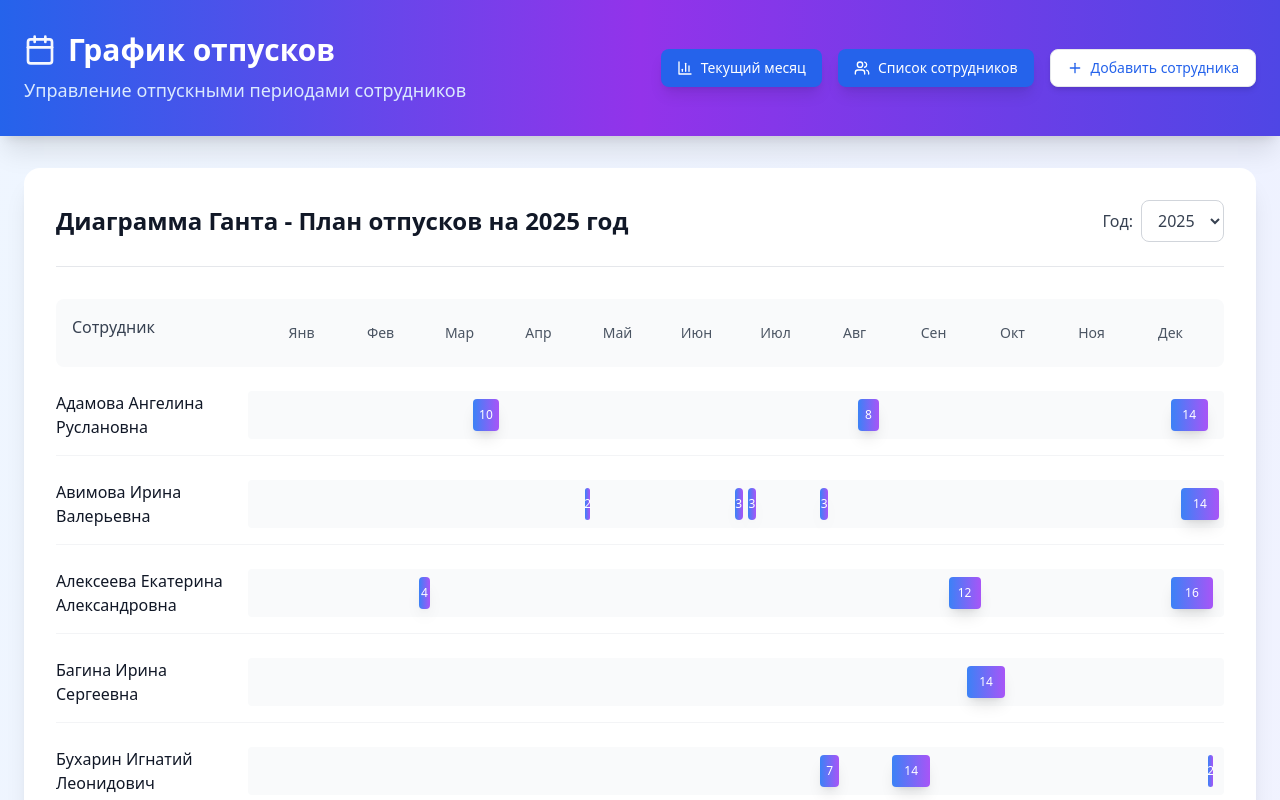
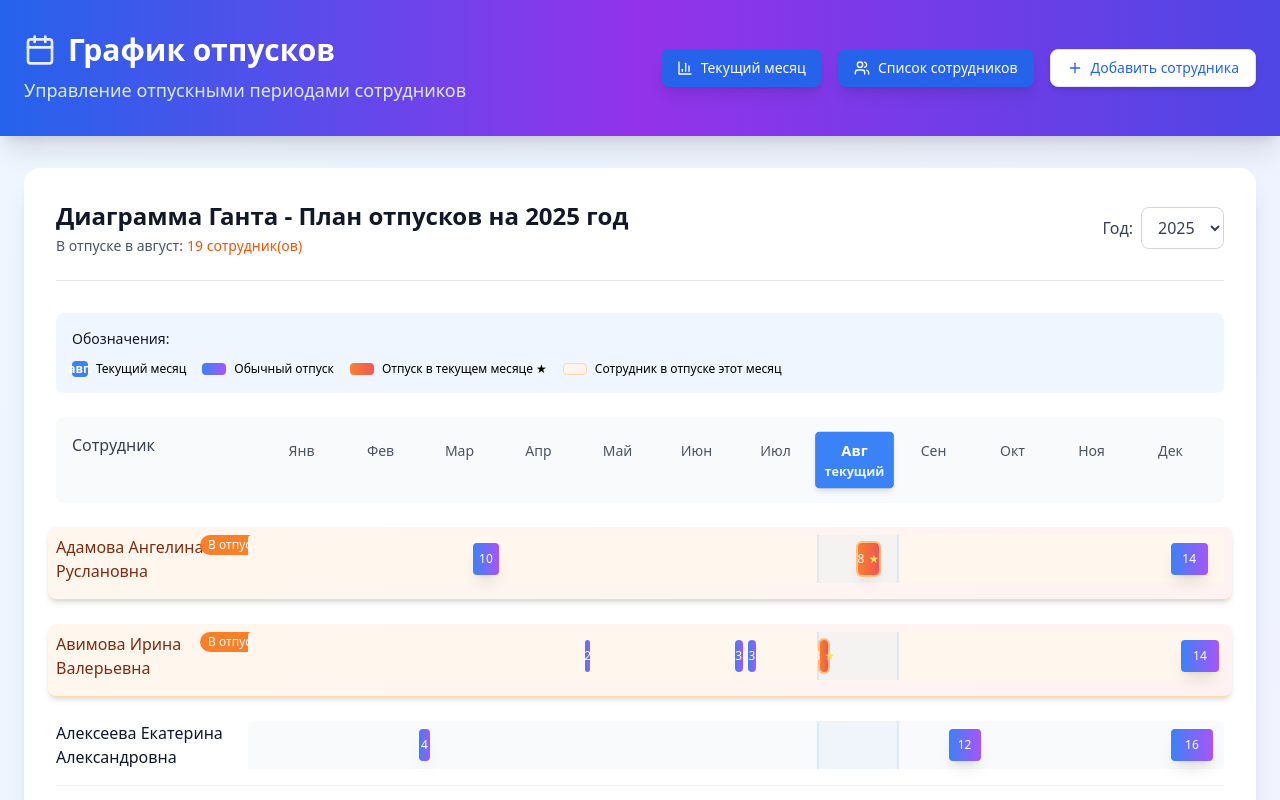
Before and after one commit to Kirill-Romanov-IT/Employee-vacation-schedule, a React (Vite) app: page / in a window 1280 px wide. Shown: the top 800 px of the page. Built offline with nearby package versions, Linux system fonts and the light colour scheme.

Commit message:
Add vacation tracking features: Implemented functions to check current month vacations for employees, enhanced UI with vacation indicators, and updated Gantt chart to reflect current month status.

```diff
--- a/src/App.tsx
+++ b/src/App.tsx
@@ -187,6 +187,39 @@ function App() {
     return vacations.reduce((total, vacation) => total + vacation.days, 0);
   };
 
+  const getCurrentMonthIndex = () => {
+    return new Date().getMonth();
+  };
+
+  const isEmployeeOnVacationThisMonth = (employee: Employee) => {
+    const currentDate = new Date();
+    const currentMonth = currentDate.getMonth();
+    const currentYear = currentDate.getFullYear();
+
+    return employee.vacations.some(vacation => {
+      const startDate = new Date(vacation.start);
+      const endDate = new Date(startDate);
+      endDate.setDate(startDate.getDate() + vacation.days);
+
+      return (startDate.getMonth() === currentMonth && startDate.getFullYear() === currentYear) ||
+             (endDate.getMonth() === currentMonth && endDate.getFullYear() === currentYear) ||
+             (startDate <= new Date(currentYear, currentMonth, 1) && endDate >= new Date(currentYear, currentMonth + 1, 0));
+    });
+  };
+
+  const isVacationInCurrentMonth = (vacation: Vacation) => {
+    const currentDate = new Date();
+    const currentMonth = currentDate.getMonth();
+    const currentYear = currentDate.getFullYear();
+    const startDate = new Date(vacation.start);
+    const endDate = new Date(startDate);
+    endDate.setDate(startDate.getDate() + vacation.days);
+
+    return (startDate.getMonth() === currentMonth && startDate.getFullYear() === currentYear) ||
+           (endDate.getMonth() === currentMonth && endDate.getFullYear() === currentYear) ||
+           (startDate <= new Date(currentYear, currentMonth, 1) && endDate >= new Date(currentYear, currentMonth + 1, 0));
+  };
+
   const Button = ({
     children,
     variant = 'primary',
@@ -290,9 +323,17 @@ function App() {
       <main className="container mx-auto px-6 py-8">
         <div className="bg-white rounded-2xl shadow-xl p-8">
           <div className="flex items-center justify-between mb-8 pb-6 border-b">
-            <h2 className="text-2xl font-semibold text-gray-900">
+                          <div>
+                <h2 className="text-2xl font-semibold text-gray-900 mb-1">
                   Диаграмма Ганта - План отпусков на {currentYear} год
                 </h2>
+                <p className="text-sm text-gray-600">
+                  В отпуске в {new Date().toLocaleDateString('ru-RU', { month: 'long' })}:
+                  <span className="ml-1 font-medium text-orange-600">
+                    {getCurrentMonthVacations().length} сотрудник(ов)
+                  </span>
+                </p>
+              </div>
             <div className="flex items-center gap-2">
               <label htmlFor="yearSelect" className="font-medium text-gray-700">Год:</label>
               <select
@@ -308,6 +349,31 @@ function App() {
             </div>
           </div>
 
+          {/* Legend */}
+          <div className="bg-blue-50 rounded-lg p-4 mb-6">
+            <h3 className="text-sm font-medium text-gray-900 mb-3">Обозначения:</h3>
+            <div className="flex flex-wrap gap-4 text-xs">
+              <div className="flex items-center gap-2">
+                <div className="w-4 h-4 bg-blue-500 text-white rounded flex items-center justify-center text-xs font-bold">
+                  {new Date().toLocaleDateString('ru-RU', { month: 'short' })}
+                </div>
+                <span>Текущий месяц</span>
+              </div>
+              <div className="flex items-center gap-2">
+                <div className="w-6 h-3 bg-gradient-to-r from-blue-500 to-purple-500 rounded"></div>
+                <span>Обычный отпуск</span>
+              </div>
+              <div className="flex items-center gap-2">
+                <div className="w-6 h-3 bg-gradient-to-r from-orange-500 to-red-500 rounded animate-pulse"></div>
+                <span>Отпуск в текущем месяце ★</span>
+              </div>
+              <div className="flex items-center gap-2">
+                <div className="w-6 h-3 bg-gradient-to-r from-orange-50 to-red-50 border border-orange-200 rounded"></div>
+                <span>Сотрудник в отпуске этот месяц</span>
+              </div>
+            </div>
+          </div>
+
           {/* Gantt Chart */}
           <div className="space-y-6">
             {/* Timeline Header */}
@@ -315,26 +381,74 @@ function App() {
               <div className="w-48 font-medium text-gray-700">Сотрудник</div>
               <div className="flex-1 grid grid-cols-12 gap-1 text-center text-sm text-gray-600">
                 {generateMonths().map((month, index) => (
-                  <div key={index} className="py-2">{month}</div>
+                  <div
+                    key={index}
+                    className={`py-2 px-1 rounded transition-all duration-200 ${
+                      index === getCurrentMonthIndex()
+                        ? 'bg-blue-500 text-white font-bold shadow-md transform scale-105'
+                        : 'hover:bg-gray-200'
+                    }`}
+                  >
+                    {month}
+                    {index === getCurrentMonthIndex() && (
+                      <div className="text-xs opacity-90 mt-0.5">текущий</div>
+                    )}
+                  </div>
                 ))}
               </div>
             </div>
 
             {/* Employee Rows */}
-            {employees.map((employee) => (
-              <div key={employee.id} className="flex items-center border-b border-gray-100 last:border-b-0 pb-4">
-                <div className="w-48 font-medium text-gray-900">{employee.name}</div>
-                <div className="flex-1 relative h-12 bg-gray-50 rounded">
-                  {employee.vacations.map((vacation, index) => (
+            {employees.map((employee) => {
+              const isOnVacationThisMonth = isEmployeeOnVacationThisMonth(employee);
+              return (
+                <div
+                  key={employee.id}
+                  className={`flex items-center border-b border-gray-100 last:border-b-0 pb-4 transition-all duration-300 ${
+                    isOnVacationThisMonth
+                      ? 'bg-gradient-to-r from-orange-50 to-red-50 border-orange-200 shadow-md rounded-lg p-2 -mx-2'
+                      : ''
+                  }`}
+                >
+                  <div className={`w-48 font-medium ${isOnVacationThisMonth ? 'text-orange-900' : 'text-gray-900'} relative`}>
+                    {employee.name}
+                    {isOnVacationThisMonth && (
+                      <div className="absolute -right-6 top-0 bg-orange-500 text-white text-xs px-2 py-0.5 rounded-full animate-pulse">
+                        В отпуске
+                      </div>
+                    )}
+                  </div>
+                  <div className={`flex-1 relative h-12 rounded ${isOnVacationThisMonth ? 'bg-orange-50' : 'bg-gray-50'}`}>
+                    {/* Current month highlight */}
+                    <div
+                      className="absolute top-0 bottom-0 bg-blue-100 border-l-2 border-r-2 border-blue-300 opacity-30"
+                      style={{
+                        left: `${(getCurrentMonthIndex() / 12) * 100}%`,
+                        width: `${100 / 12}%`
+                      }}
+                    />
+
+                    {employee.vacations.map((vacation, index) => {
+                      const isCurrentMonthVacation = isVacationInCurrentMonth(vacation);
+                      return (
                         <div
                           key={index}
-                      className="absolute top-2 bottom-2 bg-gradient-to-r from-blue-500 to-purple-500 rounded text-white text-xs flex items-center justify-center font-medium shadow-lg"
+                          className={`absolute top-2 bottom-2 rounded text-white text-xs flex items-center justify-center font-medium shadow-lg transition-all duration-300 ${
+                            isCurrentMonthVacation
+                              ? 'bg-gradient-to-r from-orange-500 to-red-500 animate-pulse ring-2 ring-orange-300 z-10'
+                              : 'bg-gradient-to-r from-blue-500 to-purple-500'
+                          }`}
                           style={getVacationPosition(vacation.start, vacation.days)}
-                      title={`${new Date(vacation.start).toLocaleDateString('ru-RU')} - ${vacation.days} дн.`}
+                          title={`${new Date(vacation.start).toLocaleDateString('ru-RU')} - ${vacation.days} дн.${isCurrentMonthVacation ? ' (Текущий месяц!)' : ''}`}
                         >
                           {vacation.days}
+                          {isCurrentMonthVacation && (
+                            <span className="ml-1 text-yellow-300">★</span>
+                          )}
                         </div>
-                  ))}
+                      );
+                    })}
+
                     {employee.vacations.length === 0 && (
                       <div className="absolute inset-0 flex items-center justify-center text-gray-400 text-xs">
                         Нет отпусков
@@ -342,7 +456,8 @@ function App() {
                     )}
                   </div>
                 </div>
-            ))}
+              );
+            })}
 
             {employees.length === 0 && (
               <div className="text-center py-12 text-gray-500">
```
Lines whose indentation alone changed are shown as unchanged.
